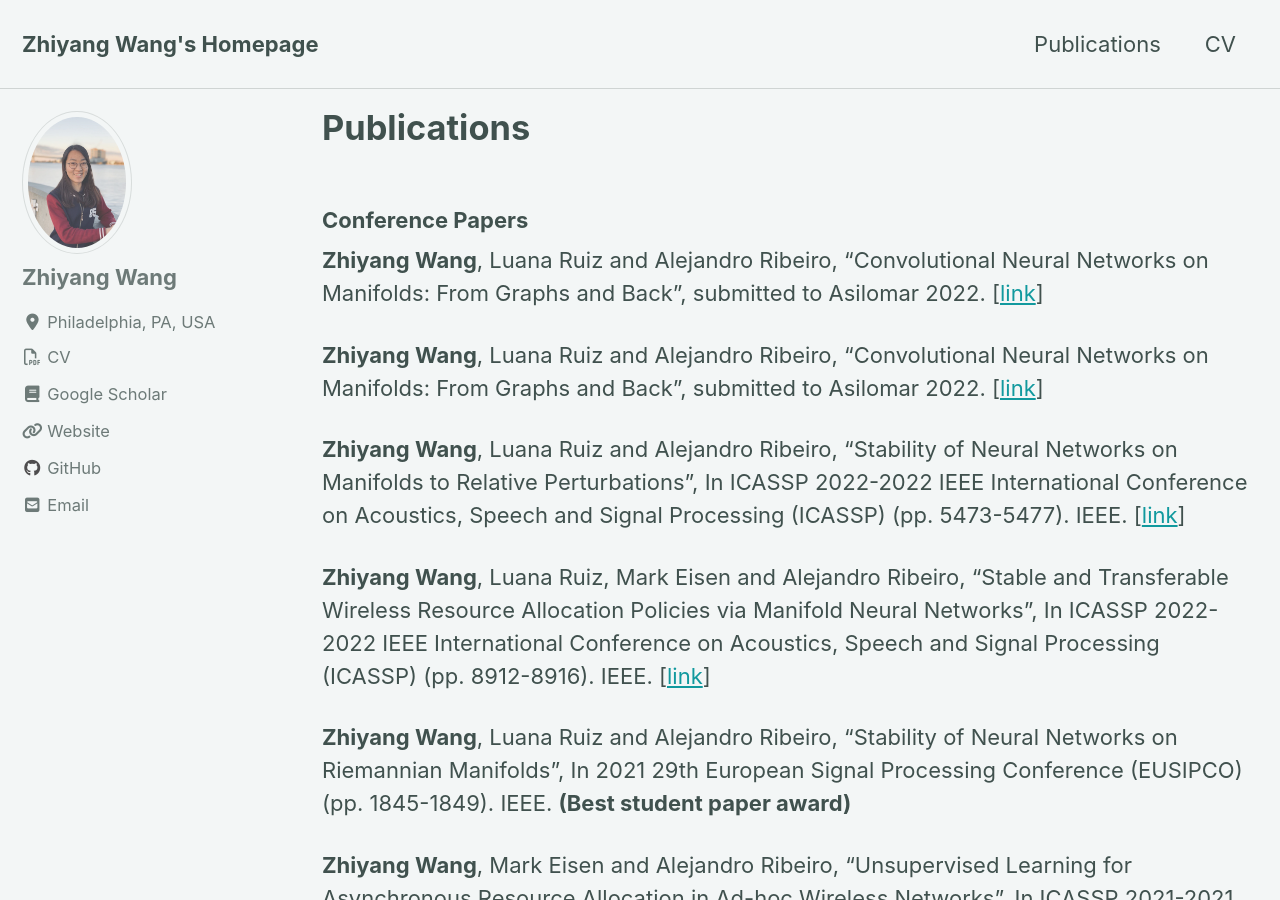
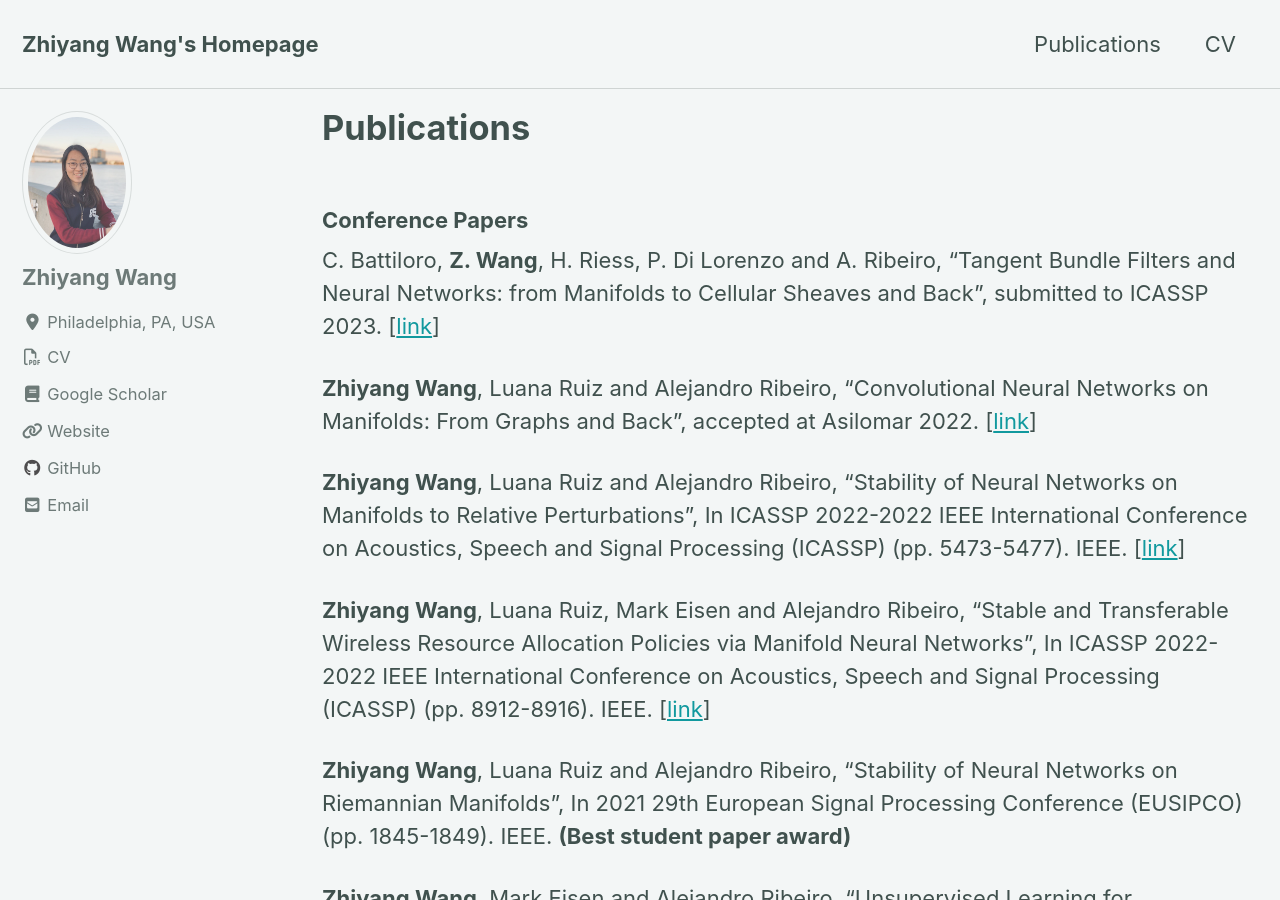
Before and after one commit to Zhiyang43/zhiyang43.github.io, a Jekyll site: the page built from _pages/publications.md, in a window 1280 px wide and 900 px high. Built offline with Jekyll 4.4.1, drawn with Linux system fonts in a browser that asks for light colours; cached includes are drawn as plain includes; nearby versions of some CDN libraries.

Commit message:
Update publications.md

```diff
--- a/_pages/publications.md
+++ b/_pages/publications.md
@@ -10,9 +10,9 @@ author_profile: true
 
 ### Conference Papers
 
-<b>Zhiyang Wang</b>, Luana Ruiz and Alejandro Ribeiro, "Convolutional Neural Networks on Manifolds: From Graphs and Back", submitted to Asilomar 2022.  [[link](/Papers/VMNN_ICASSP.pdf)]<br>
+C. Battiloro, <b>Z. Wang</b>, H. Riess, P. Di Lorenzo and A. Ribeiro, "Tangent Bundle Filters and Neural Networks:  from Manifolds to Cellular Sheaves and Back", submitted to ICASSP 2023.  [[link](/Papers/VMNN_ICASSP.pdf)]<br>
 
-<b>Zhiyang Wang</b>, Luana Ruiz and Alejandro Ribeiro, "Convolutional Neural Networks on Manifolds: From Graphs and Back", submitted to Asilomar 2022.  [[link](/Papers/convolution-asilomar2022.pdf)]<br>
+<b>Zhiyang Wang</b>, Luana Ruiz and Alejandro Ribeiro, "Convolutional Neural Networks on Manifolds: From Graphs and Back", accepted at Asilomar 2022.  [[link](/Papers/convolution-asilomar2022.pdf)]<br>
 
 
 <b>Zhiyang Wang</b>, Luana Ruiz and Alejandro Ribeiro, "Stability of Neural Networks on Manifolds to Relative Perturbations", In ICASSP 2022-2022 IEEE International Conference on Acoustics, Speech and Signal Processing (ICASSP) (pp. 5473-5477). IEEE.  [[link](/Papers/stability_ICASSP2022.pdf)]<br>
```
